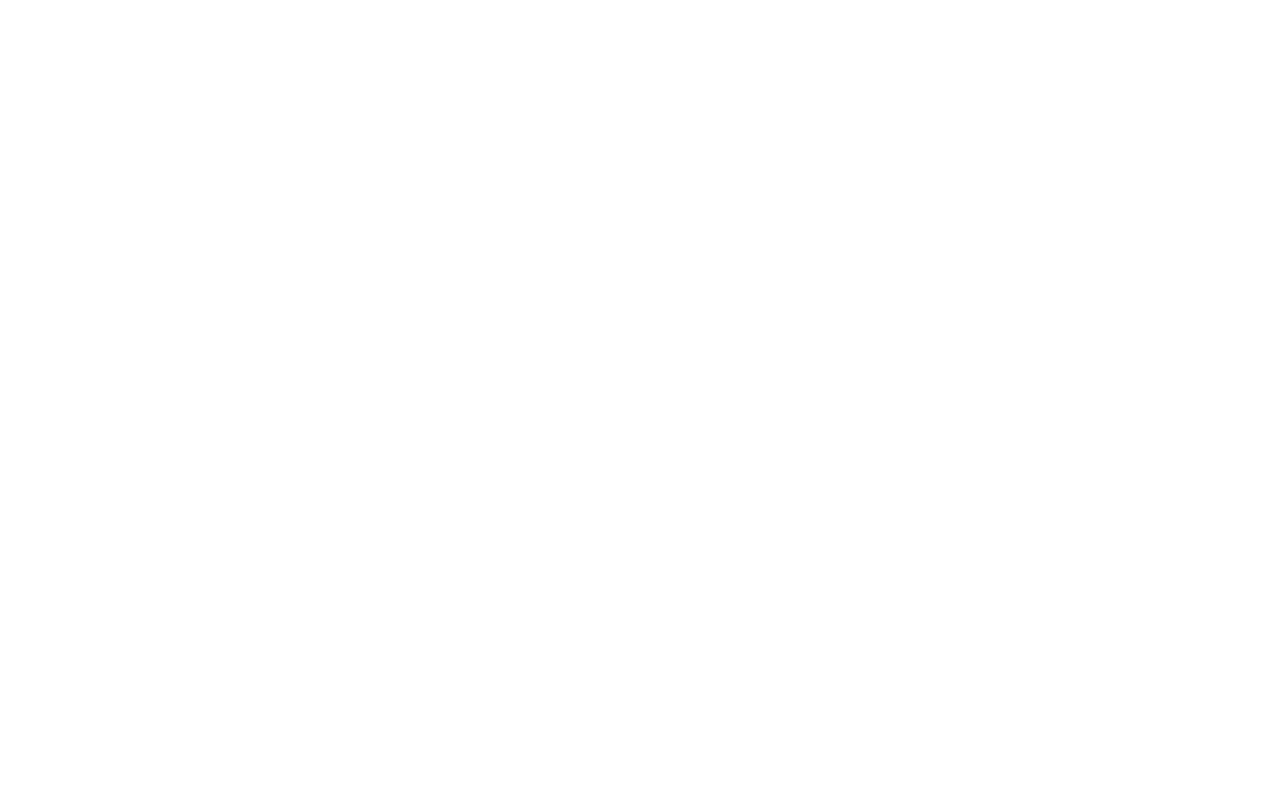
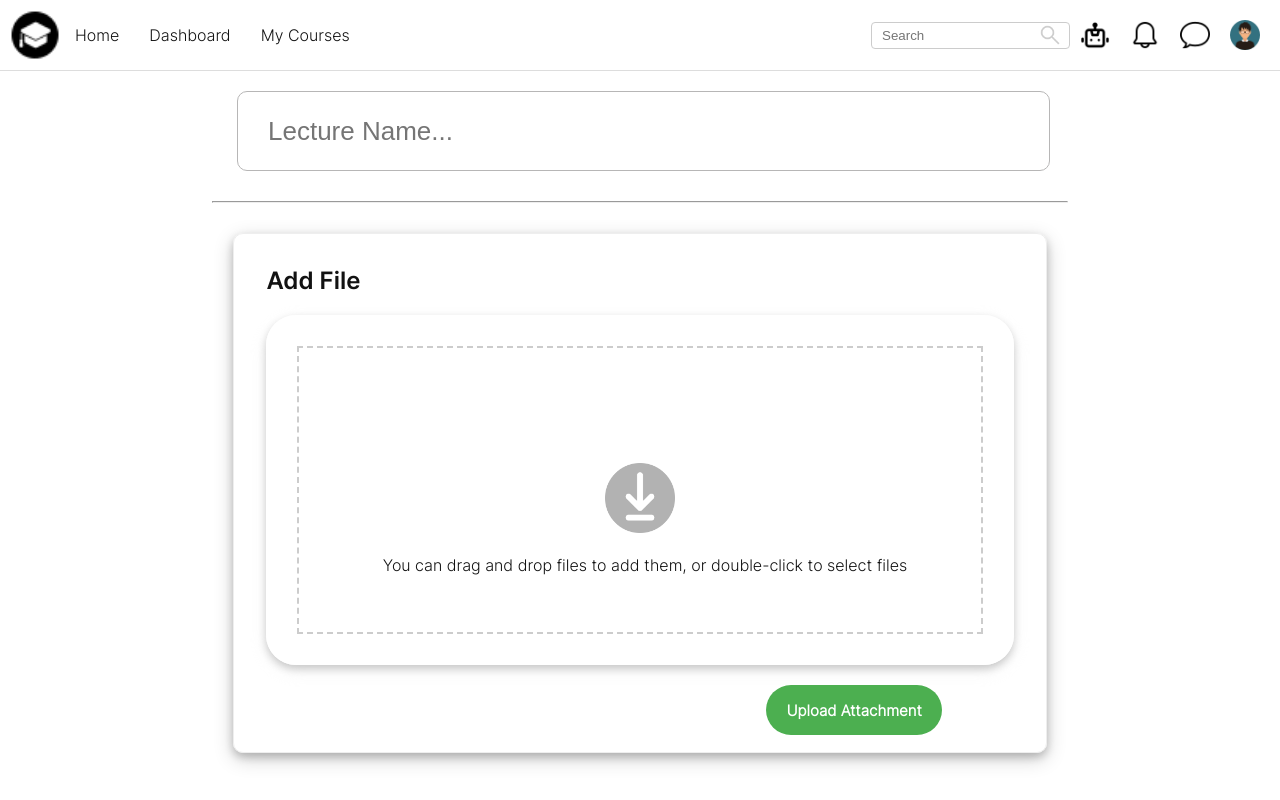
Before and after one commit to ICAS03/uni-portal, a React (Vite) app: page /lecture-upload in a window 1280 px wide. Before the commit this address had no page. Built offline with nearby package versions, Linux system fonts and the light colour scheme.

Commit message:
Lecture Upload

```diff
--- a/src/App.jsx
+++ b/src/App.jsx
@@ -9,6 +9,7 @@
 import ModuleStat from './components/moduleStatistic/moduleStat';
 import LecturerUploadTutorial from './components/LecturerUploadTutorial/LecturerUploadTutorial';
 import CourseMenu from './components/CourseMenu/courseMenu';
+import LectureUpload from './components/LectureUpload/LectureUpload';
 
 
 function App() {
@@ -22,6 +23,7 @@
         <Route path='/modulestat' element={<ModuleStat/>}></Route>
         <Route path='/lecturer-upload-tutorial' element={<LecturerUploadTutorial/>}></Route>
         <Route path='/coursemenu' element={<CourseMenu/>}></Route>
+        <Route path='/lecture-upload' element={<LectureUpload/>}></Route>
       </Routes>
     </Router>
   )
--- /dev/null
+++ b/src/components/LectureUpload/LectureUpload.css
@@ -0,0 +1,82 @@
+.file-uploader{
+    margin: auto;
+    width: 70%;
+    padding: 20px;
+
+}
+
+.lecture-name-input{
+    border: 1px solid rgb(183, 182, 182);
+    height:80px;
+    width: 95%;
+    border-radius: 10px;
+    font-size: 26px;
+    padding: 30px;
+    margin-bottom: 30px;
+    margin-left: 25px;
+}
+
+
+  .drop-area {
+    /* Style the drag-and-drop area */
+    border: 2px dashed #ccc;
+    padding-top: 115px;
+    text-align: center;
+    height: 100%;
+    cursor: pointer;
+
+  }
+
+  .upload-icon {
+    /* Style the upload icon */
+    font-size: 48px;
+    margin:auto;
+    width: 70px;
+    opacity: 0.3;
+
+  }
+
+  .upload-button {
+    /* Style the upload button */
+    background-color: #4CAF50; /* Green */
+    color: white;
+    padding: 10px 20px;
+    text-align: center;
+    border: none;
+    cursor: pointer;
+    margin-top: 20px;
+    margin-left: 520px;
+    height: 50px;
+    font-size: 15px;
+    border-radius: 30px;
+    font-weight: bold;
+    transition-duration:0.4s
+  }
+
+  .upload-button:hover{
+    background-color: #ffffff;
+    border: 2px solid #4CAF50;
+    color: #4CAF50;
+  }
+
+  .uploadContainer{
+    margin: auto;
+    width: 95%;
+    height: 520px;
+    border: 1px solid #eeeeee;
+    border-radius: 10px;
+    box-shadow: 0 4px 8px 0 rgba(0, 0, 0, 0.2), 0 6px 20px 0 rgba(0, 0, 0, 0.19);
+    overflow: hidden;
+    padding : 12px
+  }
+
+  .dropareaContainer{
+    margin: auto;
+    width: 95%;
+    height: 350px;
+    border: 1px solid #ffffff;
+    border-radius: 30px;
+    box-shadow: 0 4px 8px 0 rgba(0, 0, 0, 0.2), 0 6px 20px 0 rgba(243, 243, 243, 0.7);
+    overflow: hidden;
+    padding : 30px
+  }
--- /dev/null
+++ b/src/components/LectureUpload/LectureUpload.jsx
@@ -0,0 +1,71 @@
+import React, { useState, useRef } from 'react';
+import './LectureUpload.css';
+import Navbar from '../Navbar/navbar';
+import download_icon from '../../assets/icons/download_icon.png';
+
+function LectureUpload() {
+  const fileInputRef = useRef(null);
+
+  const handleFileChange = (e) => {
+    setSelectedFiles(e.target.files);
+  };
+
+  const handleDragOver = (e) => {
+    e.preventDefault();
+  };
+
+  const handleDrop = (e) => {
+    e.preventDefault();
+    setSelectedFiles(e.dataTransfer.files);
+  };
+
+  const handleDoubleClick = () => {
+    if (fileInputRef.current) {
+      fileInputRef.current.click();
+    }
+  };
+
+  return (
+    <>
+      <Navbar/>
+      <form>
+      <div className="file-uploader">
+        <input
+          type="text"
+          placeholder="Lecture Name..."
+          className="lecture-name-input"
+        />
+        <hr style={{marginBottom:30}}></hr>
+        <div className='uploadContainer'>
+          <h2 style={{margin:20}}>Add File</h2>
+          <div className="dropareaContainer">
+            <div
+              className="drop-area"
+              onDragOver={handleDragOver}
+              onDrop={handleDrop}
+              onDoubleClick={handleDoubleClick}
+            >
+              <div className="upload-icon">
+                <img src={download_icon} alt="" className='download_icon' />
+              </div>
+              <p>You can drag and drop files to add them, or double-click to select files</p>
+              <input
+                type="file"
+                multiple
+                onChange={handleFileChange}
+                style={{ display: 'none' }} // Hide the default input
+                ref={fileInputRef}
+              />
+            </div>
+          </div>
+          <button className="upload-button">
+            <i className="fas fa-upload"></i> Upload Attachment
+          </button>
+        </div>
+      </div>
+      </form>
+    </>
+  );
+}
+
+export default LectureUpload;
```
Also changed, not shown: src/assets/icons/download_icon.png (added).
